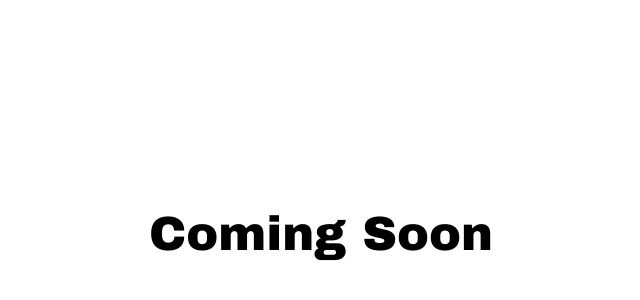
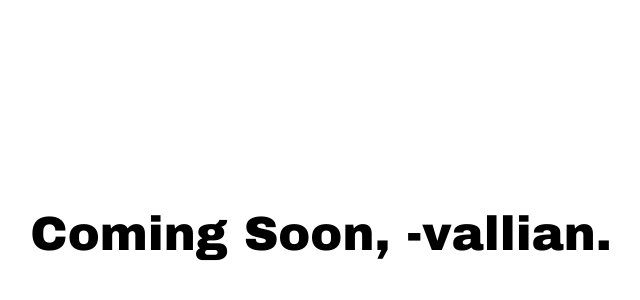
Before and after one commit to MateeJr/my-portfolio, a plain HTML site: page index.html in a window 1280 px wide. Shown: the part 166-466 px from the top of the page, without its empty margins (319-959 px from the left). Drawn offline with Linux system fonts and the light colour scheme.

Commit message:
index.html

```diff
--- a/index.html
+++ b/index.html
@@ -21,6 +21,6 @@
   </style>
 </head>
 <body>
-  <h1>Coming Soon</h1>
+  <h1>Coming Soon, -vallian.</h1>
 </body>
 </html>
```
